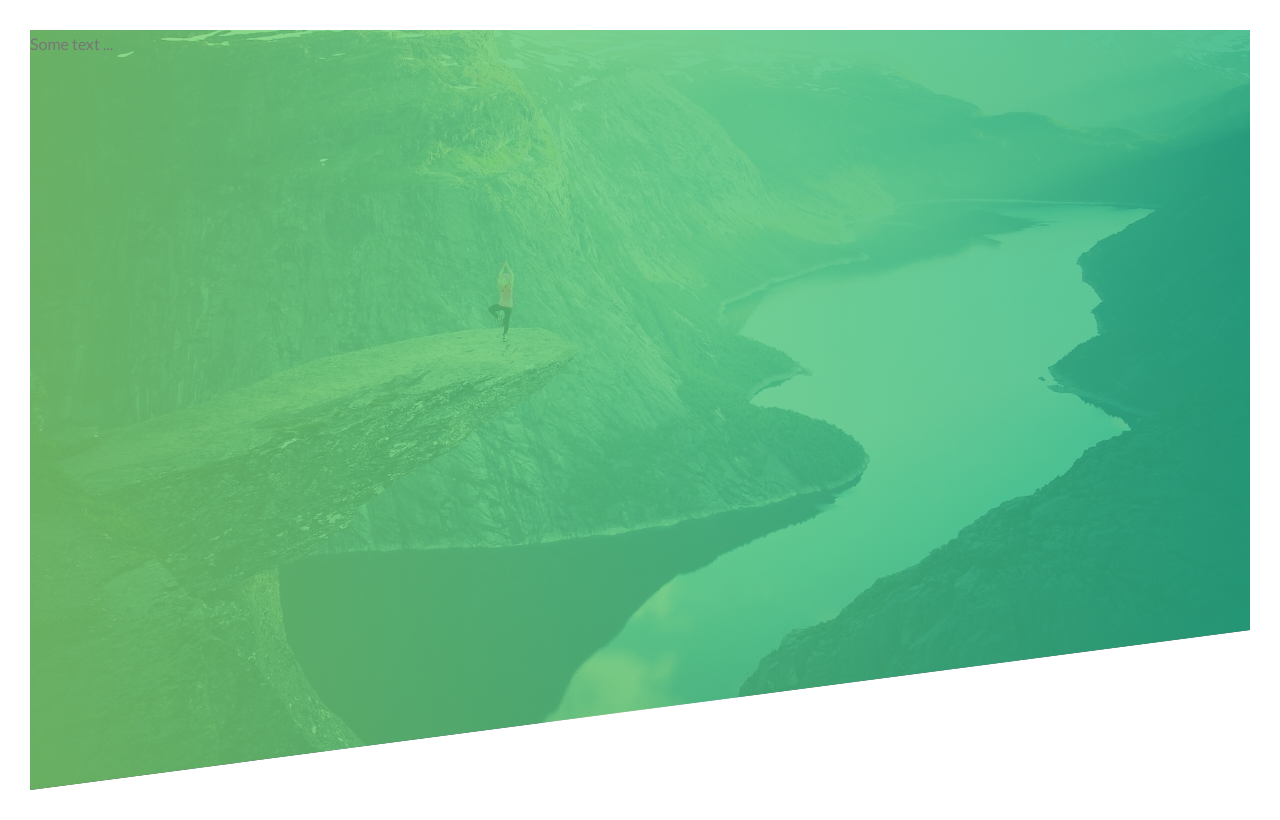
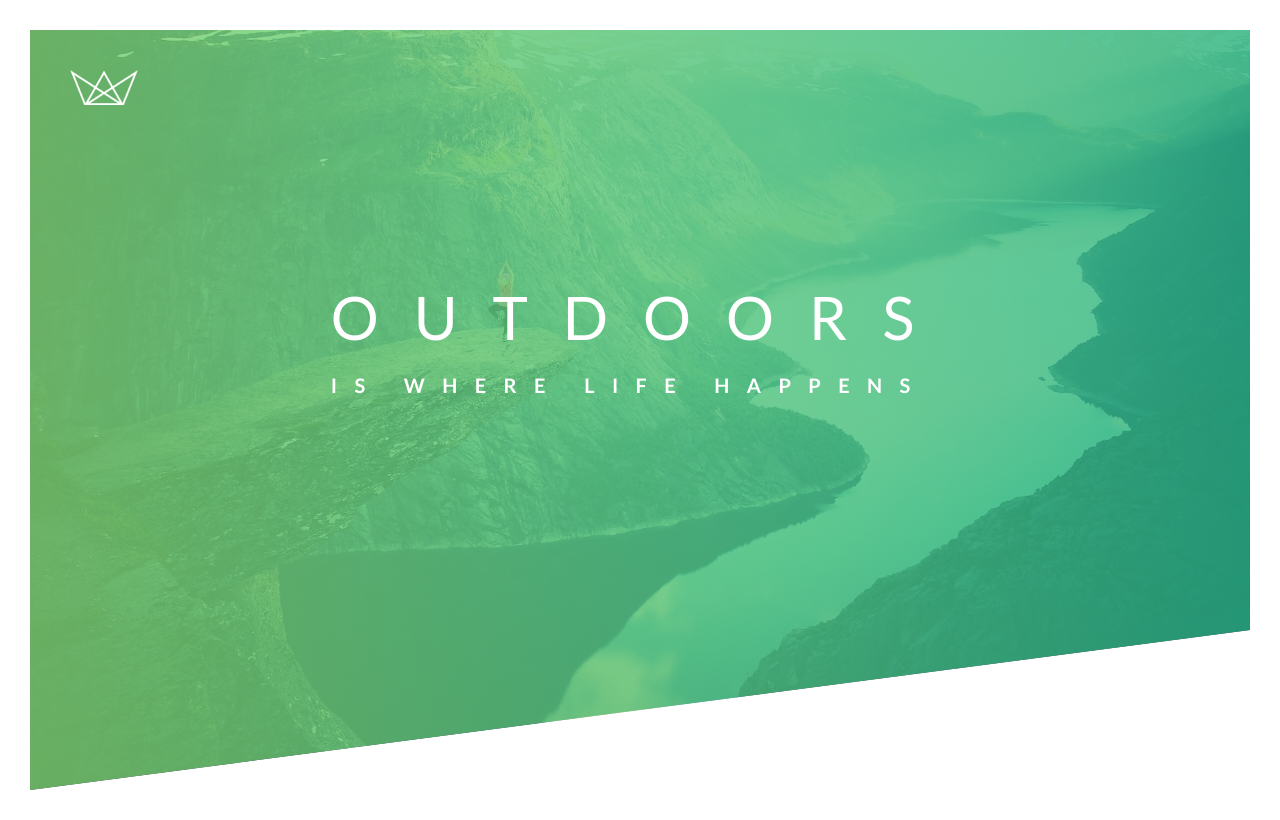
Before and after one commit to IcyRossaMac/natour, a plain HTML site: page index.html in a window 1280 px wide. Drawn offline with Linux system fonts and the light colour scheme.

Commit message:
Building the Header Part 2 & Header Text animation

```diff
--- a/css/style.css
+++ b/css/style.css
@@ -23,6 +23,7 @@ body {
   padding: 30px;
 }
 
+/* Header */
 .header {
   height: 95vh;
   background-image: linear-gradient(
@@ -34,4 +35,81 @@ body {
   background-size: cover;
   background-position: top;
   clip-path: polygon(0 0, 100% 0, 100% 75vh, 0 100%);
+  position: relative;
 }
+
+.logo-box {
+  position: absolute;
+  top: 40px;
+  left: 40px;
+}
+
+.logo {
+  height: 35px;
+}
+
+.text-box {
+  position: absolute;
+  top: 40%;
+  left: 50%;
+  transform: translate(-50%, -50%);
+}
+
+.heading-primary {
+  color: #fff;
+  text-transform: uppercase;
+  backface-visibility: hidden;
+  -moz-backface-visibility: hidden;
+  -webkit-backface-visibility: hidden;
+}
+
+.heading-primary-main {
+  display: block;
+  font-size: 60px;
+  font-weight: 400;
+  letter-spacing: 35px;
+  animation-name: moveInLeft;
+  animation-duration: 1s;
+  animation-timing-function: ease-out;
+}
+
+.heading-primary-sub {
+  display: block;
+  font-size: 20px;
+  font-weight: 700;
+  letter-spacing: 17.4px;
+  animation: moveInRight 1s ease-out;
+}
+
+/* Animations */
+@keyframes moveInLeft {
+  0% {
+    opacity: 0;
+    transform: translateX(-100px);
+  }
+
+  80% {
+    transform: translateX(10px);
+  }
+
+  100% {
+    opacity: 1;
+    transform: translate(0);
+  }
+}
+
+@keyframes moveInRight {
+  0% {
+    opacity: 0;
+    transform: translateX(100px);
+  }
+
+  80% {
+    transform: translateX(-10px);
+  }
+
+  100% {
+    opacity: 1;
+    transform: translate(0);
+  }
+}
--- a/index.html
+++ b/index.html
@@ -17,7 +17,16 @@
   </head>
   <body>
     <header class="header">
-      Some text ...
+      <div class="logo-box">
+        <img src="img/logo-white.png" alt="Natour Logo" class="logo" />
+      </div>
+
+      <div class="text-box">
+        <h1 class="heading-primary">
+          <span class="heading-primary-main">Outdoors</span>
+          <span class="heading-primary-sub">is where life happens</span>
+        </h1>
+      </div>
     </header>
   </body>
 </html>
```
